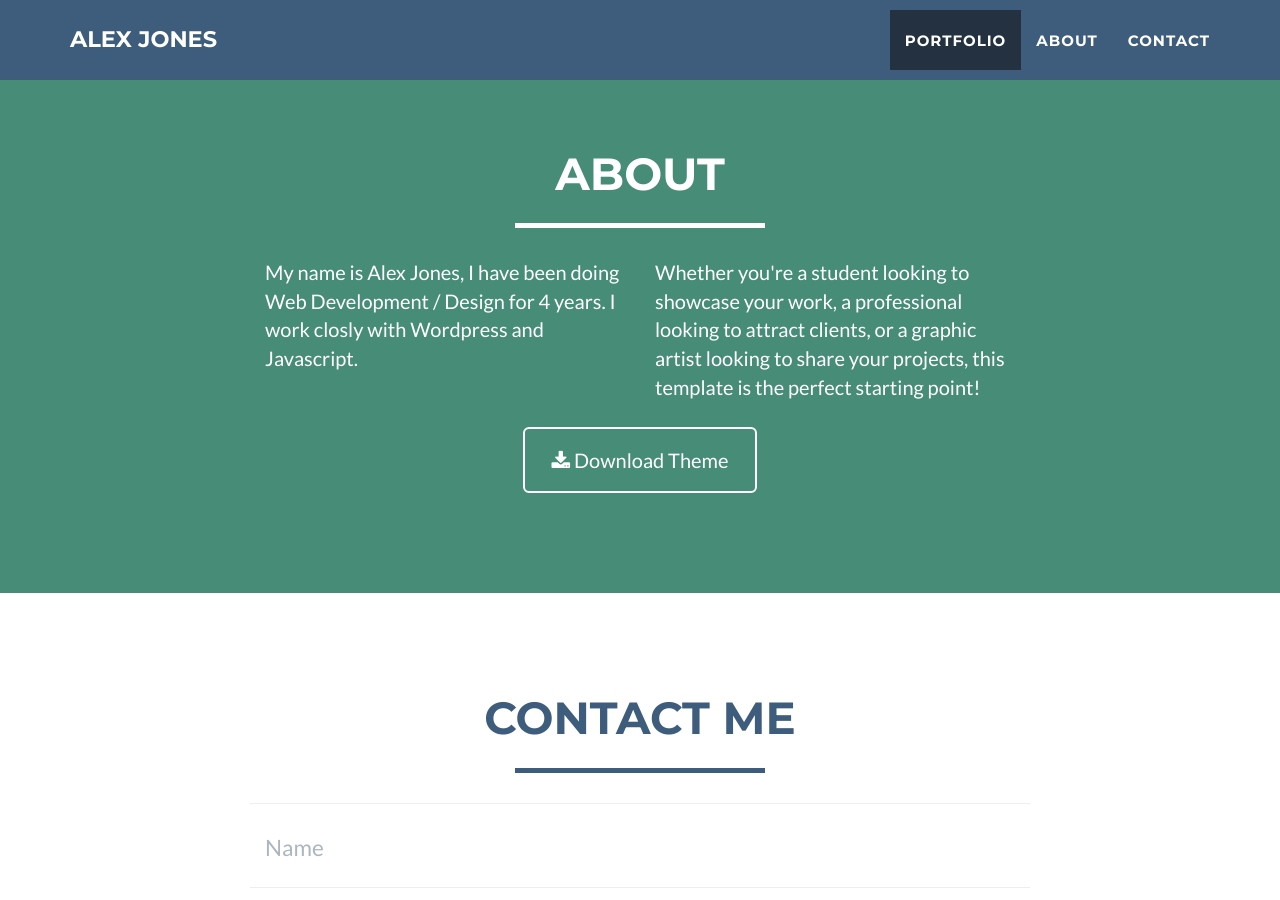
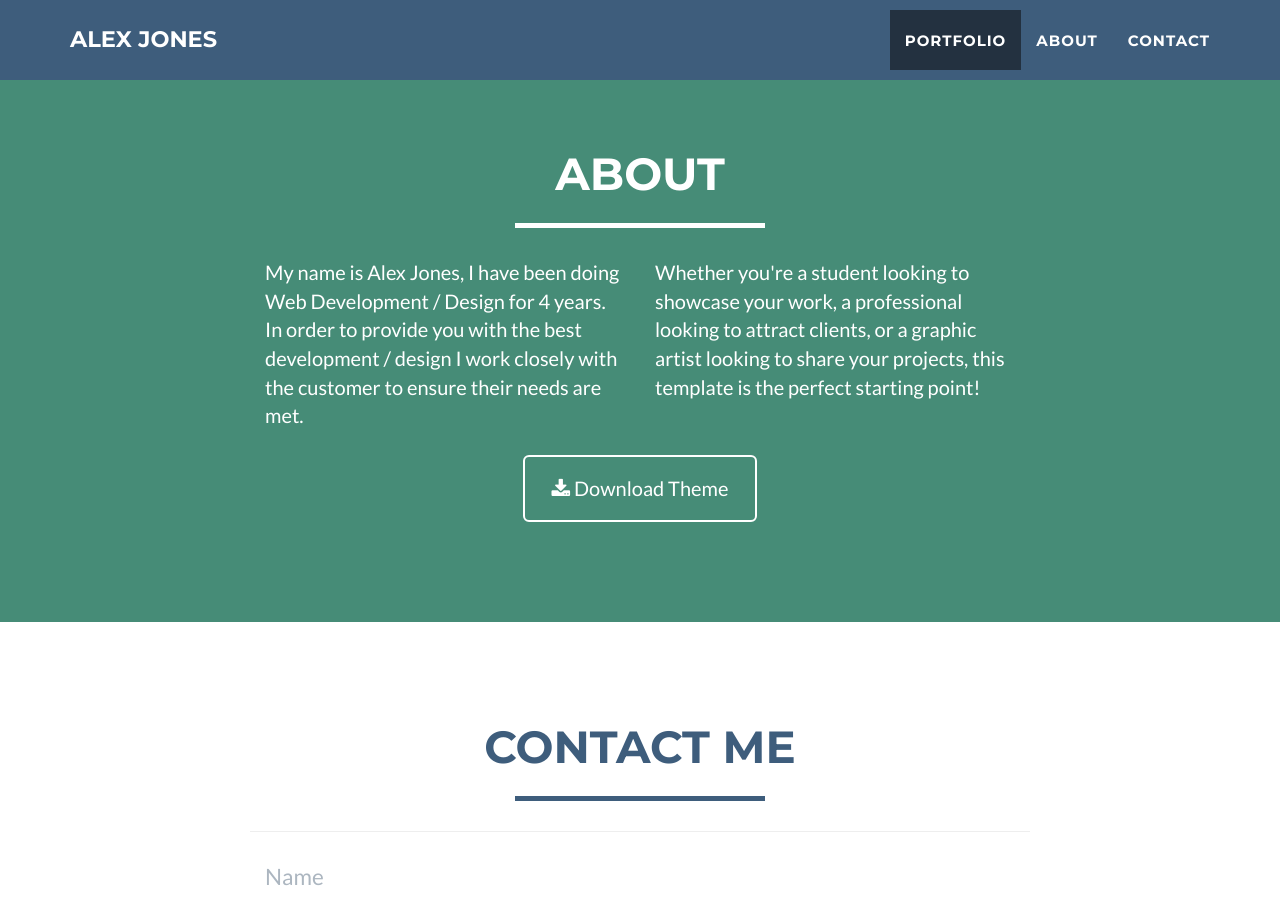
Before and after one commit to killerkoda13/killerkoda13.github.io, a Jekyll site: the page built from index.html, in a window 1280 px wide and 900 px high, scrolled down 1616 px. Built offline with Jekyll 4.4.1, drawn with Linux system fonts in a browser that asks for light colours.

Commit message:
updated about

```diff
--- a/_includes/about.html
+++ b/_includes/about.html
@@ -9,7 +9,7 @@
             </div>
             <div class="row">
                 <div class="col-lg-4 col-lg-offset-2">
-                    <p>My name is Alex Jones, I have been doing Web Development / Design for 4 years. I work closly with Wordpress and Javascript.</p>
+                    <p>My name is Alex Jones, I have been doing Web Development / Design for 4 years. In order to provide you with the best development / design I work closely with the customer to ensure their needs are met.</p>
                 </div>
                 <div class="col-lg-4">
                     <p>Whether you're a student looking to showcase your work, a professional looking to attract clients, or a graphic artist looking to share your projects, this template is the perfect starting point! </p>
```
